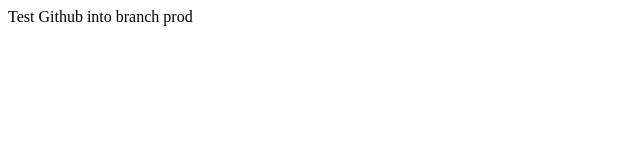
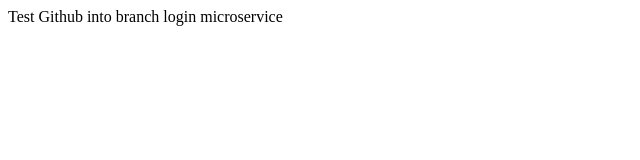
Before and after one commit to wassim-kaouia/udemy_practive, a plain HTML site: page index.html in a window 1280 px wide. Shown: the whole page, without its empty margins (0-640 px from the left). Drawn offline with Linux system fonts and the light colour scheme.

Commit message:
add login microservice

```diff
--- a/index.html
+++ b/index.html
@@ -6,6 +6,6 @@
     <title>Document</title>
 </head>
 <body>
-    Test Github into branch prod
+    Test Github into branch login microservice
 </body>
 </html>
```
